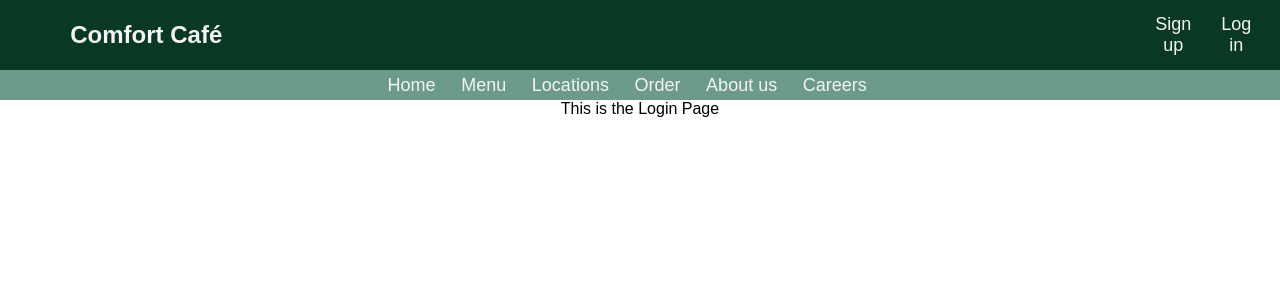
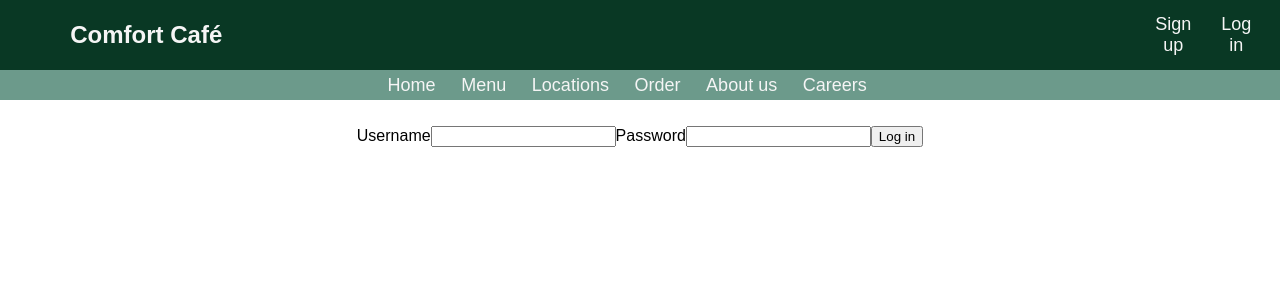
Before and after one commit to ctdupuis/comfort-cafe, a React (Create React App) app: page /login in a window 1280 px wide. Shown: the top 300 px of the page. Built offline with nearby package versions, Linux system fonts and the light colour scheme; a web font is replaced by a local one.

Commit message:
built basic login form

```diff
--- a/src/components/sessions/Login.jsx
+++ b/src/components/sessions/Login.jsx
@@ -1,10 +1,42 @@
 import React, { Component } from 'react'
 
 export default class Login extends Component {
+    state = {
+        username: "",
+        password: ""
+    };
+
+    handleChange = e => {
+        this.setState({
+            [e.target.name]: e.target.value
+        });
+    };
+
+    handleSubmit = e => {
+        e.preventDefault();
+        window.alert(`${this.state.username} | ${this.state.password}`);
+        this.setState({
+            username: "",
+            password: ""
+        });
+    }
+
     render() {
         return (
-            <div>
-                This is the Login Page
+            <div className="wrapper">
+                <form className="session-form" onSubmit={this.handleSubmit} >
+
+                    <label for="username">Username</label>
+
+                    <input type="text" name="username" value={this.state.username} onChange={this.handleChange} />
+
+
+                    <label for="password">Password</label>
+
+                    <input type="password" name="password" value={this.state.password} onChange={this.handleChange} />
+
+                    <button type="submit">Log in</button>
+                </form>
             </div>
         )
     }
```
Also changed, not shown: 2 other files (tests, documents, lock files or other folders).
